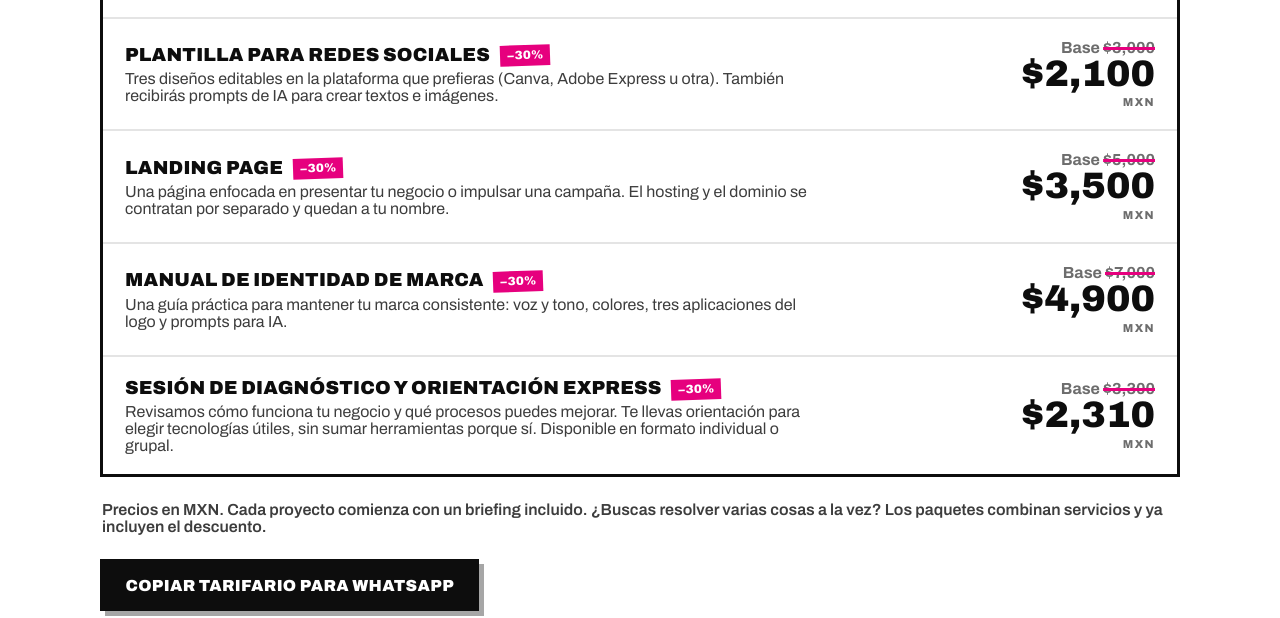
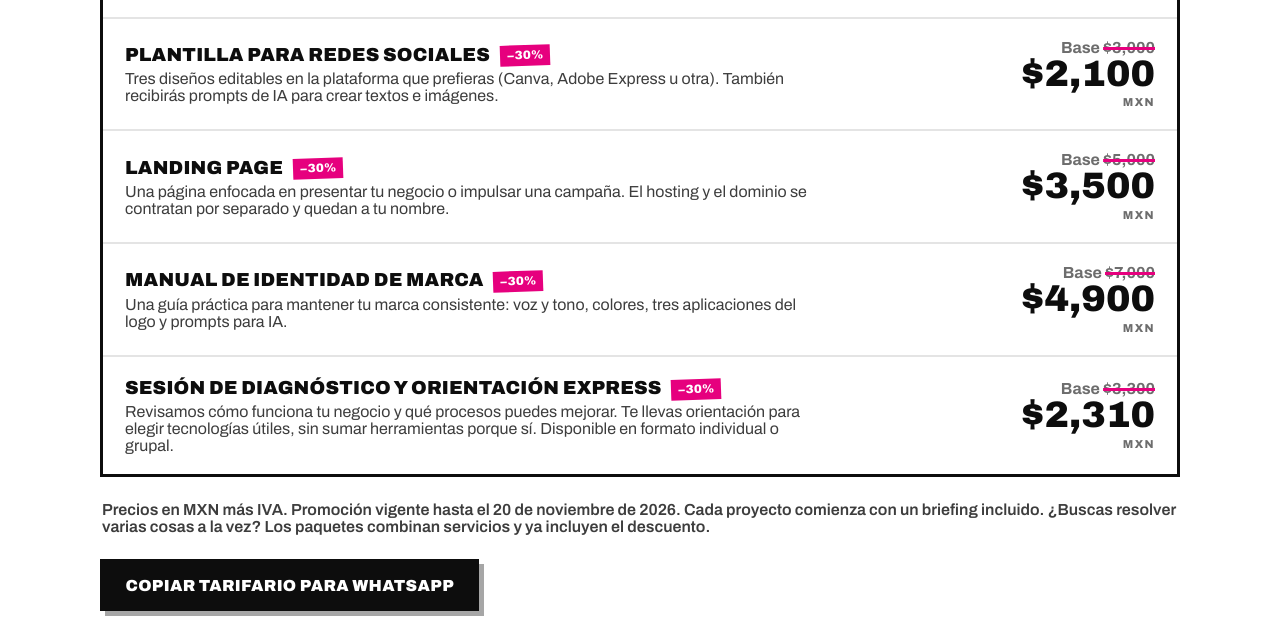
Before and after one commit to shelvaldes/buenfin-2026, a plain HTML site: page index.html in a window 1280 px wide. Shown: the part 1803-2421 px from the top of the page. Drawn offline with Linux system fonts and the light colour scheme.

Commit message:
corrección términos y condiciones.

```diff
--- a/index.html
+++ b/index.html
@@ -99,7 +99,7 @@
       </div>
     </div>
 
-    <p class="tarifa-note">Precios en MXN. Cada proyecto comienza con un briefing incluido. ¿Buscas resolver varias cosas a la vez? Los paquetes combinan servicios y ya incluyen el descuento.</p>
+    <p class="tarifa-note">Precios en MXN más IVA. Promoción vigente hasta el 20 de noviembre de 2026. Cada proyecto comienza con un briefing incluido. ¿Buscas resolver varias cosas a la vez? Los paquetes combinan servicios y ya incluyen el descuento.</p>
 
     <div class="copy-row">
       <button class="btn black" id="copyBtn" type="button">Copiar tarifario para WhatsApp</button>
--- a/script.js
+++ b/script.js
@@ -26,7 +26,8 @@
     '• VISIONARIA — $9,310 (web aparte, a cotizar)',
     '• DIAGNÓSTICO EXPRESS — $2,310',
     '',
-    'Precios en MXN. Cada proyecto comienza con un briefing incluido.',
+    'Precios en MXN más IVA. Promoción vigente hasta el 20 de noviembre de 2026.',
+    'Cada proyecto comienza con un briefing incluido.',
     '¿Te ayudo a elegir? Escríbeme por WhatsApp: 871 197 3093'
   ].join('\n');
 
--- a/styles.css
+++ b/styles.css
@@ -1,6 +1,7 @@
 
   :root{
     --magenta:#E6007E;
+    --magenta-on-dark:#F044A0;
     --ao:#34A891;
     --ao-band:#70D0B2;
     --ink:#0D0D0D;
@@ -67,7 +68,7 @@
     font-size:clamp(2.6rem, 8.5vw, 5.4rem);
     line-height:.98; margin:0; text-transform:uppercase; letter-spacing:-.01em;
   }
-  .hero h1 .m{ color:var(--magenta); }
+  .hero h1 .m{ color:var(--magenta-on-dark); }
   .hero h1 .a{ color:var(--ao); }
   .hero .lede{ font-size:clamp(1.05rem, 2.6vw, 1.35rem); font-weight:600; max-width:34em; margin:0; color:#F2F2F2; }
   .hero .lede b{ color:var(--ao); }
```
